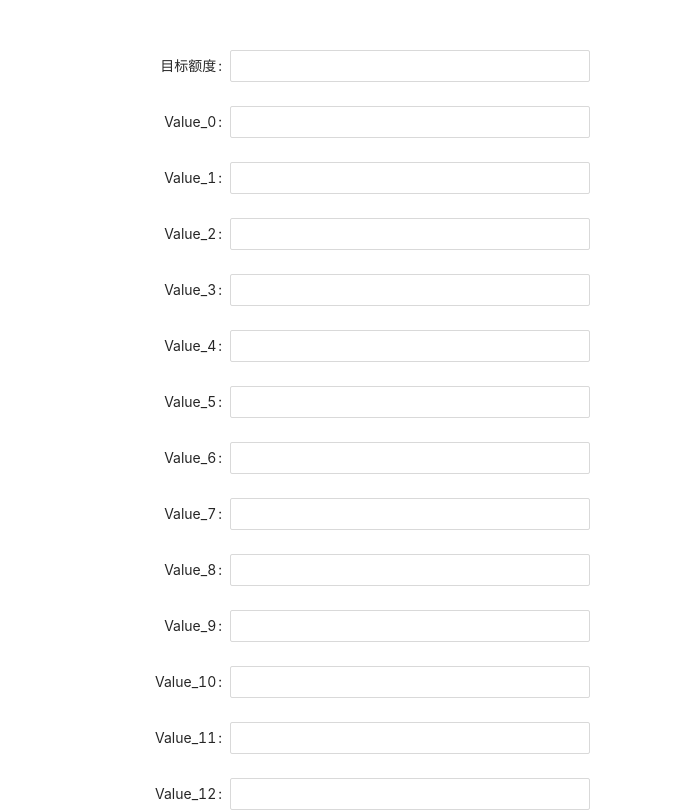
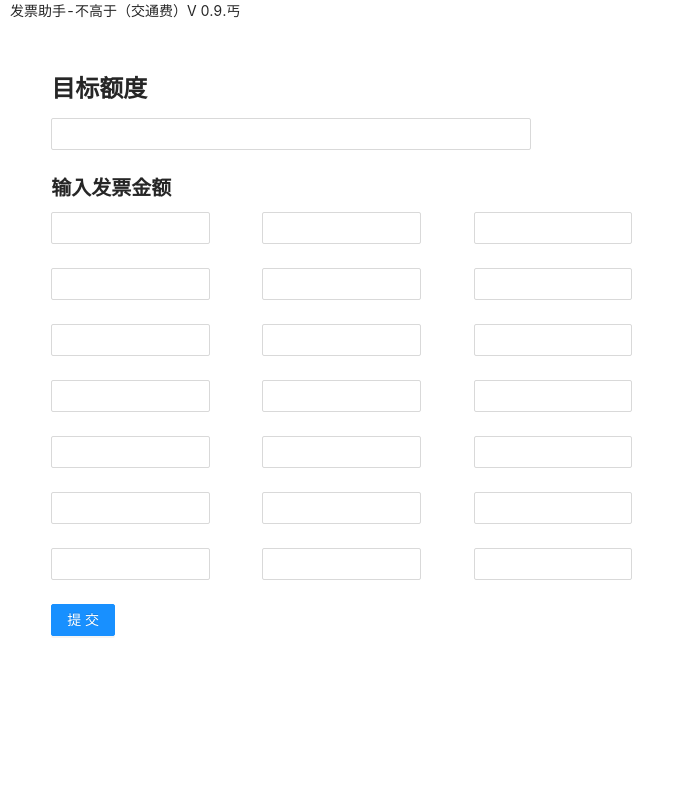
Before and after one commit to anfire2/give-me-money, a React (Create React App) app: page / in a window 1280 px wide. Shown: the top 812 px of the page, without its empty margins (0-685 px from the left). Built offline with nearby package versions, Linux system fonts and the light colour scheme.

Commit message:
1206更新：1.修复输入不支持小数的问题，修复重复计算导致输出相同结果的问题，略微增强对输入数字的校验；2.调整输入界面至三列，微调标题样式；3.除控制台外，增加界面右侧输出显示

```diff
--- a/src/cacluator/Home.js
+++ b/src/cacluator/Home.js
@@ -1,37 +1,51 @@
-import { useCallback } from 'react';
+import { useCallback, useState } from 'react';
 import { calculateResult } from './util';
-import { Button, Form, Input } from 'antd';
+import { Button, Form, Input, Tooltip, Typography } from 'antd';
 
+const { Title, Text } = Typography;
 
 const Home = () => {
+
+  const [inputListForPrint, setInputListForPrint] = useState([]);
+  const [targetValueForPrint, setTargetValueForPrint] = useState(0);
+  const [resultListForPrint, setResultListForPrint] = useState([]);
+
 
   const calculator = useCallback((inputList, targetValue) => {
     return calculateResult(inputList, targetValue);
   }, []);
 
-
   const submit = (values) => {
     const { targetValue, ...restInput } = values;
-    const inputList = Object.values(restInput).filter(v => !!v).map(k => parseInt(k, 10));
+    const inputList = Object.values(restInput).filter(v => !!v).map(k => parseFloat(k));
 
+    if (inputList.length) {
       const resultList = calculator(inputList, targetValue);
-
 
       console.log('发票金额：' + inputList);
       console.log('目标额度：' + targetValue + '元');
-    console.log(resultList);
+
       resultList.forEach(v => {
         console.log('最接近目标值的组合为 ' + JSON.stringify(v.list) + ' ,合计' + v.total + '元');
       });
+
+      setInputListForPrint(inputList);
+      setTargetValueForPrint(targetValue);
+      setResultListForPrint(resultList);
+    }else{
+      setInputListForPrint([]);
+      setTargetValueForPrint(0);
+      setResultListForPrint([]);
+    }
   };
 
   const initForm = () => {
     const formList = [];
-    for (let i = 0; i < 20; i += 1) {
+    for (let i = 0; i < 21; i += 1) {
       formList.push(
         <Form.Item
-          label={'Value_' + i}
           name={'value_' + i}
+          style={{ display: 'inline-block', width: '33%' }}
         >
           <Input />
         </Form.Item>
@@ -41,35 +55,53 @@ const Home = () => {
   };
 
   return (
-    <div style={{ width: '50%' }}>
+    <>
+      <Text
+        style={{ margin: 10 }}
+      >
+        <Tooltip title="1206更新：1.修复输入不支持小数的问题，修复重复计算导致输出相同结果的问题，略微增强对输入数字的校验；2.调整输入界面至三列，微调标题样式；3.除控制台外，增加界面右侧输出显示">
+          发票助手-不高于（交通费）V 0.9.丐
+        </Tooltip>
+      </Text>
+      <div style={{ display: 'flex' }}>
         <Form
           name="basic"
-        labelCol={{
-          span: 8,
-        }}
           wrapperCol={{
-          span: 16,
+            span: 18,
           }}
           onFinish={submit}
           autoComplete="off"
-        style={{ margin: 50 }}
+          style={{ margin: '4%', width: '50%' }}
         >
-        <Form.Item label="目标额度" name="targetValue">
+          <Title level={3}>
+            目标额度
+          </Title>
+          <Form.Item name="targetValue">
             <Input />
           </Form.Item>
+          <Title level={4}>
+            输入发票金额
+          </Title>
           {initForm()}
-        <Form.Item
-          wrapperCol={{
-            offset: 8,
-            span: 16,
-          }}
-        >
+          <Form.Item>
             <Button type="primary" htmlType="submit">
-            Submit
+              提交
             </Button>
           </Form.Item>
         </Form>
+        {resultListForPrint?.length ? (
+          <div style={{ margin: '4%', width: '50%' }}>
+            <Title level={4}>发票金额：{JSON.stringify(inputListForPrint, null, 2)}</Title>
+            <br />
+            <Title level={4}>目标额度：{targetValueForPrint} 元</Title>
+            <br />
+            {resultListForPrint.map((v) =>
+              (<Title level={4}>最接近目标值的组合为：{JSON.stringify(v.list, null, 2)}，合计 {v.total} 元</Title>)
+            )}
           </div>
+        ) : null}
+      </div>
+    </>
   );
 };
 
--- a/src/cacluator/util.js
+++ b/src/cacluator/util.js
@@ -1,22 +1,21 @@
-export function calculateResult(inputList,targetValue){
-    let maxList=[]
-    let depth = inputList.length
+export function calculateResult(inputList, targetValue) {
+  let maxList = [];
+  let depth = inputList.length;
   let tempPath = [];
   let currentMax = 0;
 
-    const search=(i)=> { // 表示递归深度
+  const search = (i) => { // 表示递归深度
     if (i >= depth) {
       checkMax(); //检查最大值
-        }
-        else {
+    } else {
       tempPath[i] = 0;
       search(i + 1);
       tempPath[i] = 1;
       search(i + 1);
     }
-    }
+  };
 
-    const checkMax = ()=>{
+  const checkMax = () => {
     let value = 0;
     for (let i = 0; i < depth; i++) {
       if (tempPath[i] === 1) {
@@ -24,18 +23,22 @@ export function calculateResult(inputList,targetValue){
       }
     }
     if (value <= targetValue) { // 判断是否达到上限
-            let list = []
-            tempPath.forEach((p, index) => { if (p === 1) { list.push(inputList[index]) } })
+      let list = [];
+      tempPath.forEach((p, index) => {
+        if (p === 1) {
+          list.push(inputList[index]);
+        }
+      });
       if (value > currentMax) {
-                maxList = [{ total: value, list }]
-                currentMax = value
+        maxList = [{ total: value, list }];
+        currentMax = value;
       }
-            if (value === currentMax) {
-                maxList.push({ total: value, list })
+      if (value === currentMax && list.sort().toString() !== maxList[0]?.list.sort().toString()) {
+        maxList.push({ total: value, list });
       }
     }
-    }
+  };
 
   search(0);
-    return maxList
+  return maxList;
 }
```
Lines whose indentation alone changed are shown as unchanged.
